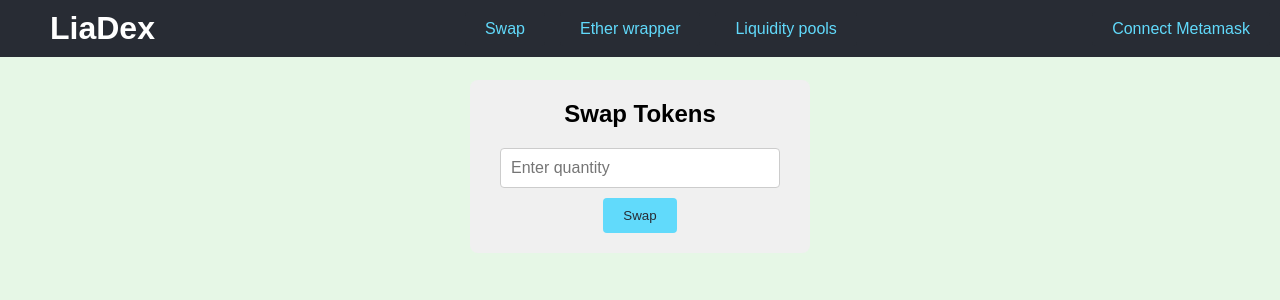
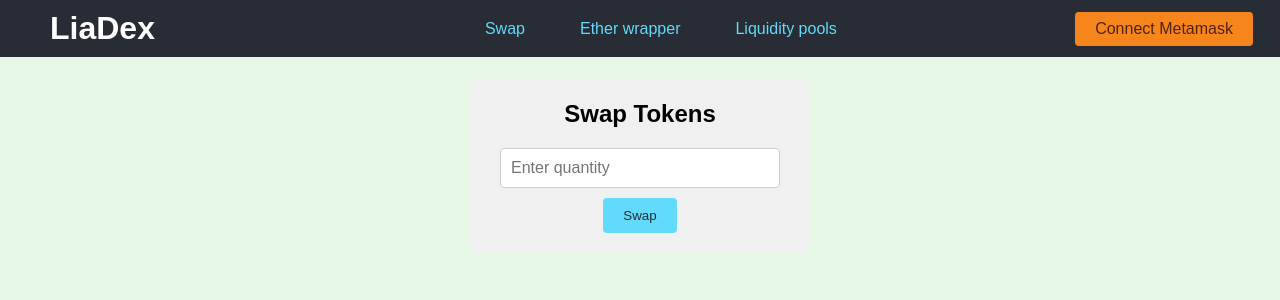
Before and after one commit to Codam-02/Liadex-web-app, a React (Create React App) app: page / in a window 1280 px wide. Shown: the top 300 px of the page. Built offline with nearby package versions, Linux system fonts and the light colour scheme.

Commit message:
css updated

```diff
--- a/src/App.css
+++ b/src/App.css
@@ -51,7 +51,7 @@ body {
 .header-right {
   display: flex;
   align-items: center;
-  margin-right: 10px;
+  margin-right: 27px;
 }
 
 .header-button {
@@ -70,9 +70,9 @@ body {
 }
 
 .wallet-button {
-  background-color: #282c34;
+  background-color: #F6851B;
   border: none;
-  color: #61dafb;
+  color: #52240a;
   padding: 8px 20px;
   font-size: 16px;
   cursor: pointer;
@@ -81,7 +81,7 @@ body {
 }
 
 .wallet-button:hover {
-  background-color: #45aaf2;
+  background-color: #fdc763;
 }
 
 .App-main {
```
